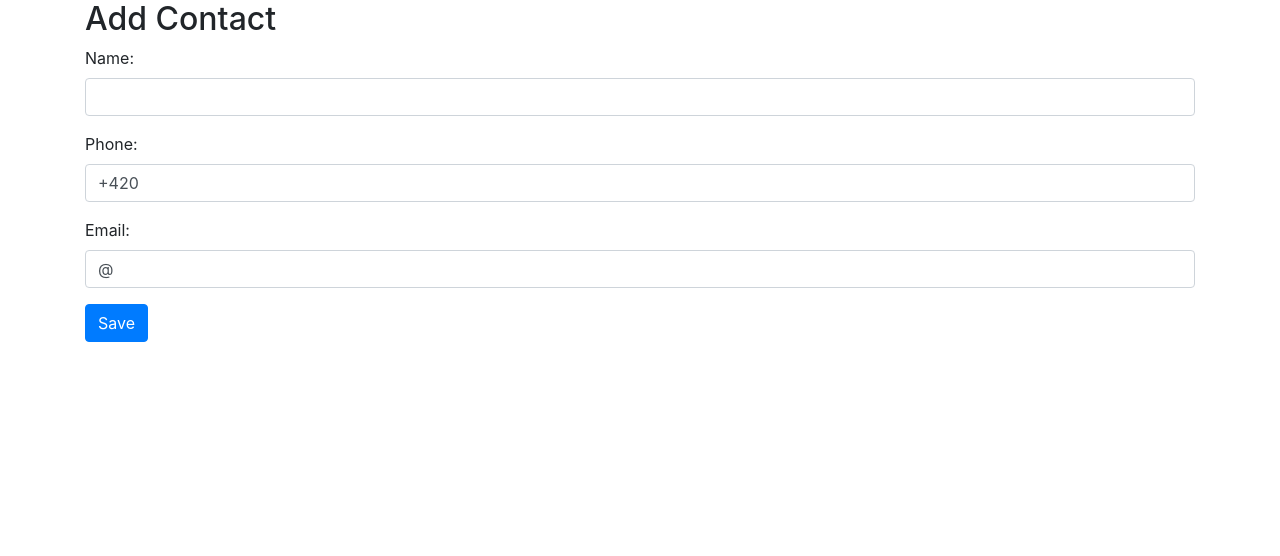
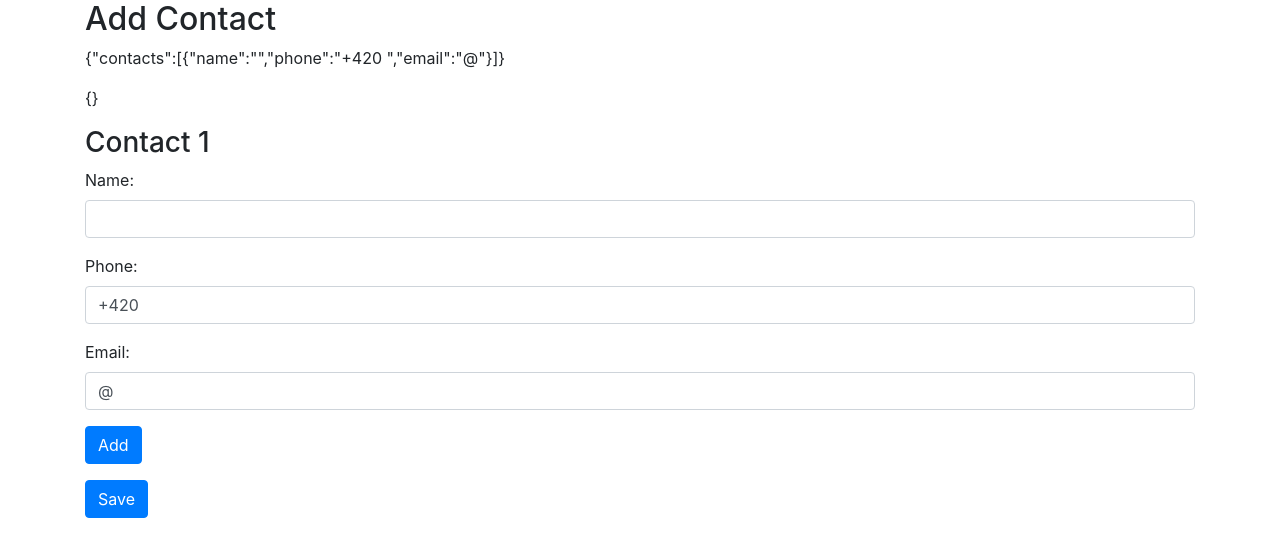
Before and after one commit to janmarek/react-training-contact-list, a React (Create React App) app: page /add in a window 1280 px wide. Shown: the top 556 px of the page. Built offline with nearby package versions, Linux system fonts and the light colour scheme.

Commit message:
multiple contacts form

```diff
--- a/src/AddPage.js
+++ b/src/AddPage.js
@@ -2,24 +2,31 @@ import {
     Formik,
     ErrorMessage,
     Form as FormikForm,
-    useFormik,
     useFormikContext,
+    FieldArray,
 } from "formik";
 import * as yup from "yup";
 import {Form, Button} from "react-bootstrap";
 
-const initialValues = {
+const emptyContact = {
     name: "",
     phone: "+420 ",
     email: "@",
 };
+const initialValues = {
+    contacts: [emptyContact],
+};
 
 const emailValidation = yup.string().required().email();
 
-const validation = yup.object().shape({
+const contactValidation = yup.object().shape({
     name: yup.string().required(),
     phone: yup.string().required("Neni vyplneno"),
     email: emailValidation,
+});
+
+const formValidation = yup.object().shape({
+    contacts: yup.array().of(contactValidation),
 });
 
 export function AddPage() {
@@ -38,14 +45,17 @@ export function AddPage() {
     );
 }
 
-function EmailForm() {
+function EmailForm({namePrefix}) {
     const {getFieldProps} = useFormikContext();
 
     return (
-        <Form.Group controlId="email-name">
+        <Form.Group controlId={namePrefix + "email-name"}>
             <Form.Label>Email:</Form.Label>
-            <Form.Control type="text" {...getFieldProps("email")} />
-            <ErrorMessage name="email" component={ErrorView} />
+            <Form.Control
+                type="text"
+                {...getFieldProps(namePrefix + "email")}
+            />
+            <ErrorMessage name={namePrefix + "email"} component={ErrorView} />
         </Form.Group>
     );
 }
@@ -55,21 +65,62 @@ function AddForm({onSubmit}) {
         <Formik
             onSubmit={onSubmit}
             initialValues={initialValues}
-            validationSchema={validation}
+            validationSchema={formValidation}
         >
-            {({getFieldProps}) => (
+            {({getFieldProps, values, errors}) => (
                 <FormikForm>
-                    <Form.Group controlId="form-name">
-                        <Form.Label>Name:</Form.Label>
-                        <Form.Control type="text" {...getFieldProps("name")} />
-                        <ErrorMessage name="name" component={ErrorView} />
-                    </Form.Group>
-                    <Form.Group controlId="phone-name">
-                        <Form.Label>Phone:</Form.Label>
-                        <Form.Control type="text" {...getFieldProps("phone")} />
-                        <ErrorMessage name="phone" component={ErrorView} />
-                    </Form.Group>
-                    <EmailForm />
+                    <p>{JSON.stringify(values)}</p>
+                    <p>{JSON.stringify(errors)}</p>
+                    <FieldArray name="contacts">
+                        {({push}) => (
+                            <>
+                                {values.contacts.map((contact, index) => (
+                                    <div key={index}>
+                                        <h3>Contact {index + 1}</h3>
+                                        <Form.Group
+                                            controlId={`contacts[${index}].name`}
+                                        >
+                                            <Form.Label>Name:</Form.Label>
+                                            <Form.Control
+                                                type="text"
+                                                {...getFieldProps(
+                                                    `contacts[${index}].name`
+                                                )}
+                                            />
+                                            <ErrorMessage
+                                                name={`contacts[${index}].name`}
+                                                component={ErrorView}
+                                            />
+                                        </Form.Group>
+                                        <Form.Group
+                                            controlId={`contacts[${index}].phone`}
+                                        >
+                                            <Form.Label>Phone:</Form.Label>
+                                            <Form.Control
+                                                type="text"
+                                                {...getFieldProps(
+                                                    `contacts[${index}].phone`
+                                                )}
+                                            />
+                                            <ErrorMessage
+                                                name={`contacts[${index}].phone`}
+                                                component={ErrorView}
+                                            />
+                                        </Form.Group>
+                                        <EmailForm
+                                            namePrefix={`contacts[${index}]`}
+                                        />
+                                    </div>
+                                ))}
+
+                                <p>
+                                    <Button onClick={() => push(emptyContact)}>
+                                        Add
+                                    </Button>
+                                </p>
+                            </>
+                        )}
+                    </FieldArray>
                     <p>
                         <Button type="submit">Save</Button>
                     </p>
```
